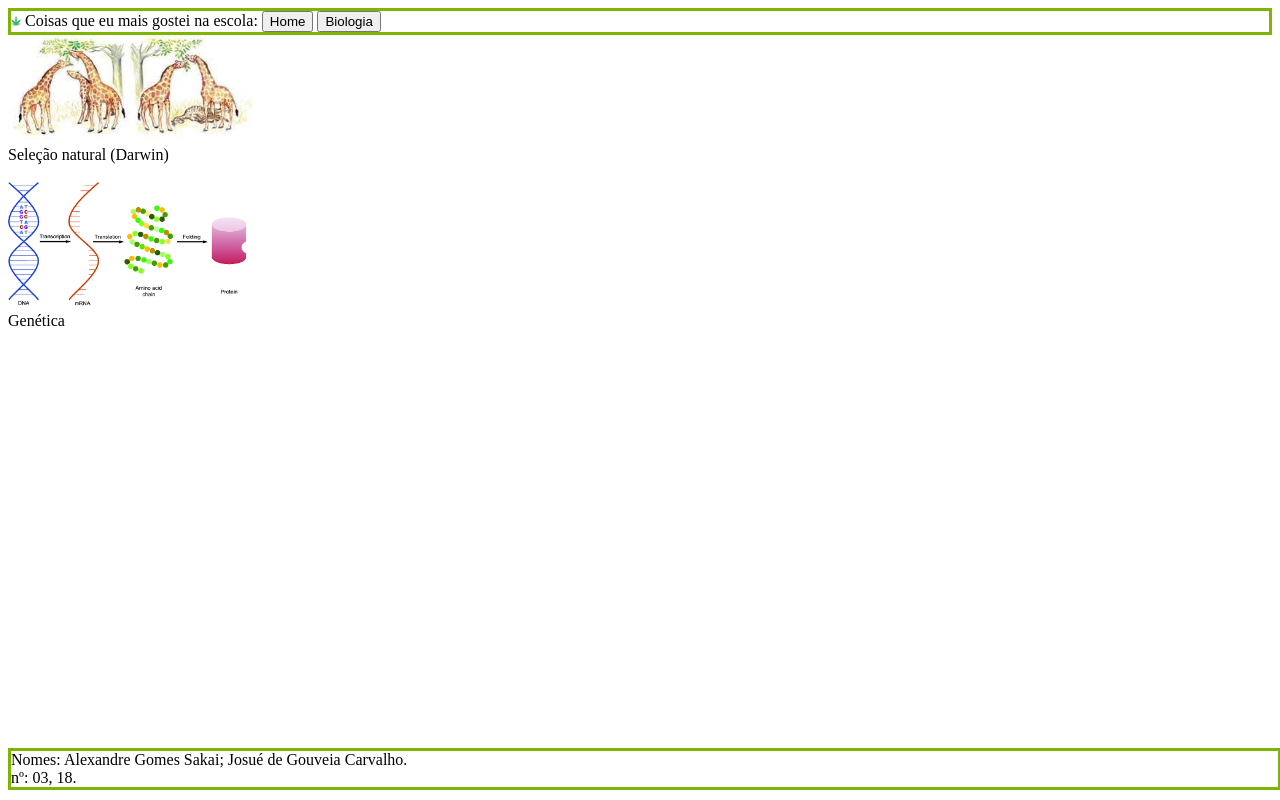
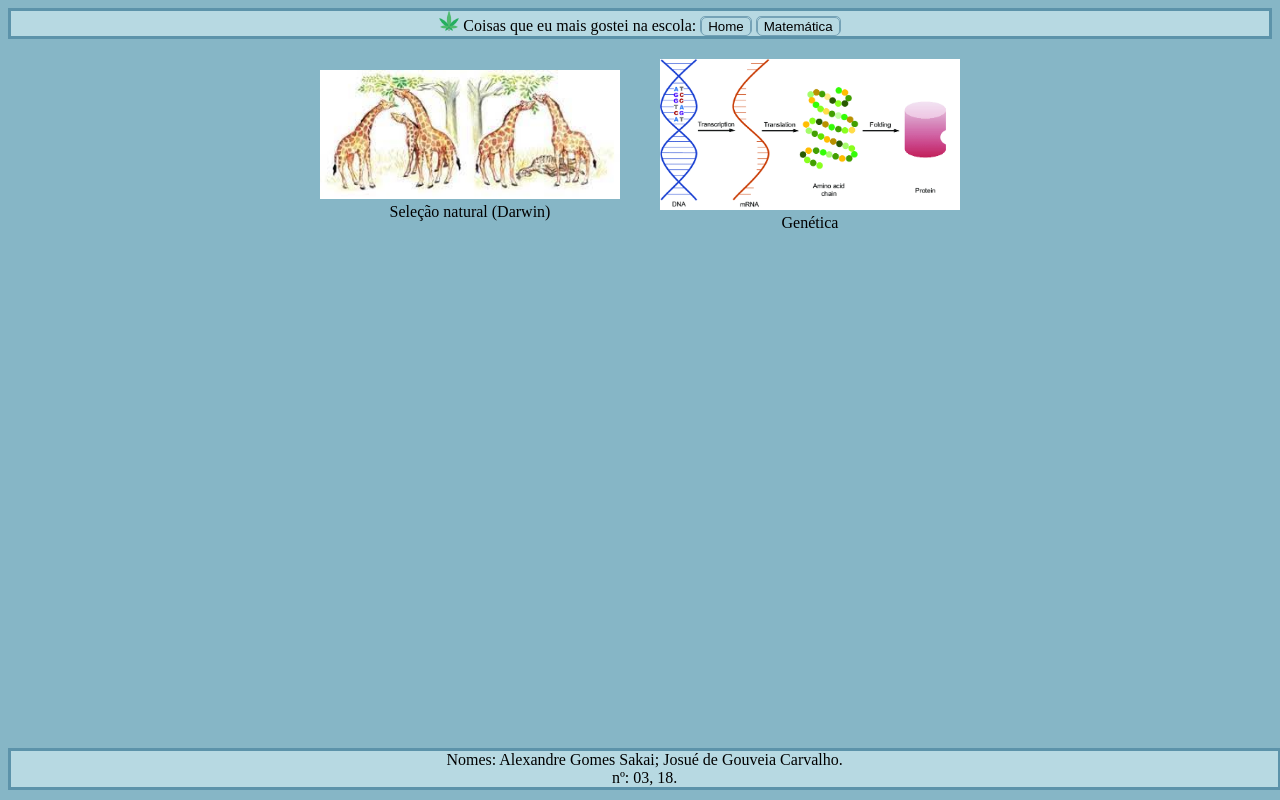
Before and after one commit to AlexSakai/2h3t, a plain HTML site: page dupla/biologia.html in a window 1280 px wide. Drawn offline with Linux system fonts and the light colour scheme.

Commit message:
Add files via upload

```diff
--- a/dupla/biologia.html
+++ b/dupla/biologia.html
@@ -12,14 +12,14 @@
         <div>
             <img id="maconha" src="maconha.png" alt="" >
            Coisas que eu mais gostei na escola:
-               <a class="botao" href="dupla.html"><bUtton>Home</bUtton></a>
-               <a class="botao" href="biologia.html"><Button>Biologia</Button></a>
+               <a class="botao" href="dupla.html"><bUtton class="botao">Home</bUtton></a>
+               <a class="botao" href="matematica.html"><Button class="botao">Matemática</Button></a>
         </div>
     </section>
     <section class="conteudo">
             <div class="photos">
-                <div><img id="imagem" src="selecao natural.jpeg" alt=""><br>Seleção natural (Darwin)</div><br>
-                <div><img id="imagem" src="proteina.png" alt=""><br>Genética</div>
+                <div class="titulo 1"><img id="imagem" src="selecao natural.jpeg" alt=""><br>Seleção natural (Darwin)</div><br>
+                <div class="titulo 2"><img id="imagem" src="proteina.png" alt=""><br>Genética</div>
             </div>
         </section>
     <section class="rodape"><div> Nomes: Alexandre Gomes Sakai; Josué de Gouveia Carvalho. <br> nº: 03, 18. </div></section>
--- a/dupla/dupla.css
+++ b/dupla/dupla.css
@@ -1,44 +1,62 @@
-.pinto{
-
-}
-
 .menu {
     display: grid;
     grid-row: auto;
-    border: 3px solid #7fb403;
+    background-color: #B7D9E2;
+    border: 3px solid #5C93AA;
 
-}
-
-.conteudos{
-    display: grid;
-    grid-template-columns: 8ch auto;
-    width: 100px;
-    height: 100px;
-    background-color: #a0d2e7;
 }
 
 .rodape{
     position: absolute;
-  bottom: 10px;
-  width: 99%;
-  border: 3px solid #7fb403;
+    bottom: 10px;
+    width: 99%;
+    background-color: #B7D9E2;
+    border: 3px solid #5C93AA;
 }
 
-.imagem{
+#maconha{
     width: 20px;
     height: 20px;
 }
 
-#maconha{
-    width: 10px;
-    height: 10px;
+#imagem{
+    width: 300px;
+}
+
+.titulos{
+    text-align: center;
 }
 
 .photos{
+    display: flex;
+    flex-direction: row;
+    flex-grow: 2;
+    align-items: center;
+    justify-content: center;
+    column-gap: 20px;
+    margin-top: 20px;
+}
+
+.pinto{
+    background-color: #86B6C6;
+    text-align: center;
+}
+
+.botao{
+    background-color: #B7D9E2;
+    border-radius: 5px;
+    border: 1px solid #75a2b6;
 
 }
 
-#imagem{
-    width: 250px;
+.botao:hover{
+    background-color: #3a728e;
+    border-radius: 5px;
+    border: 1px solid #1f5372;
+}
 
+.versiculo{
+    position: absolute;
+    bottom: 70px;
+    width: 99%;
 }
```
Also changed, not shown: dupla/dupla.html (+10 -8 lines), dupla/matematica.html (+4 -4 lines).
